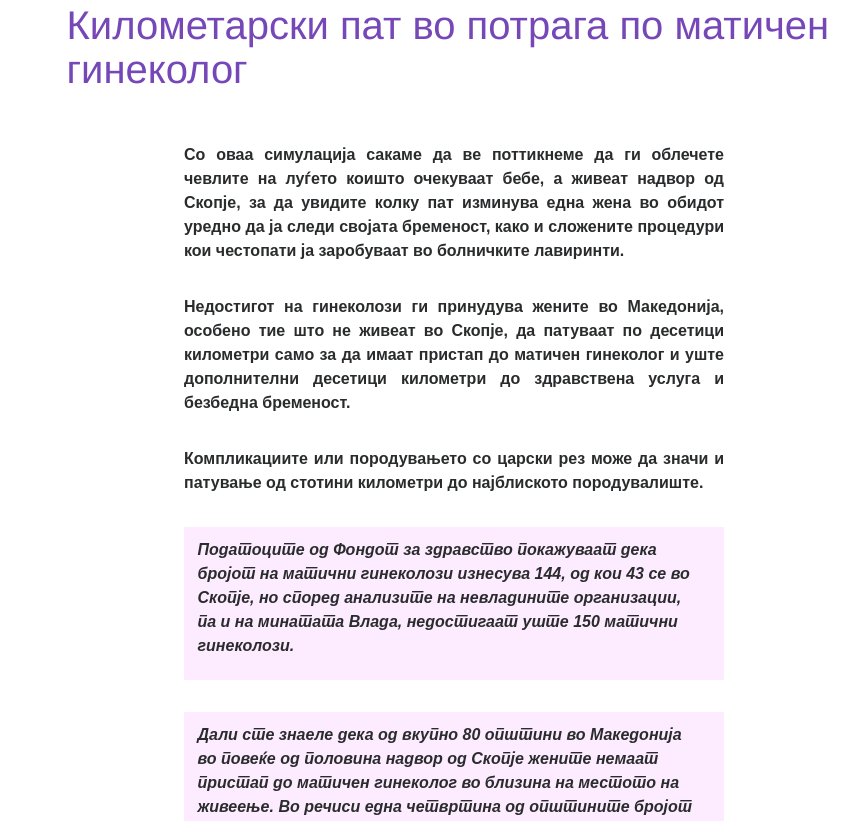
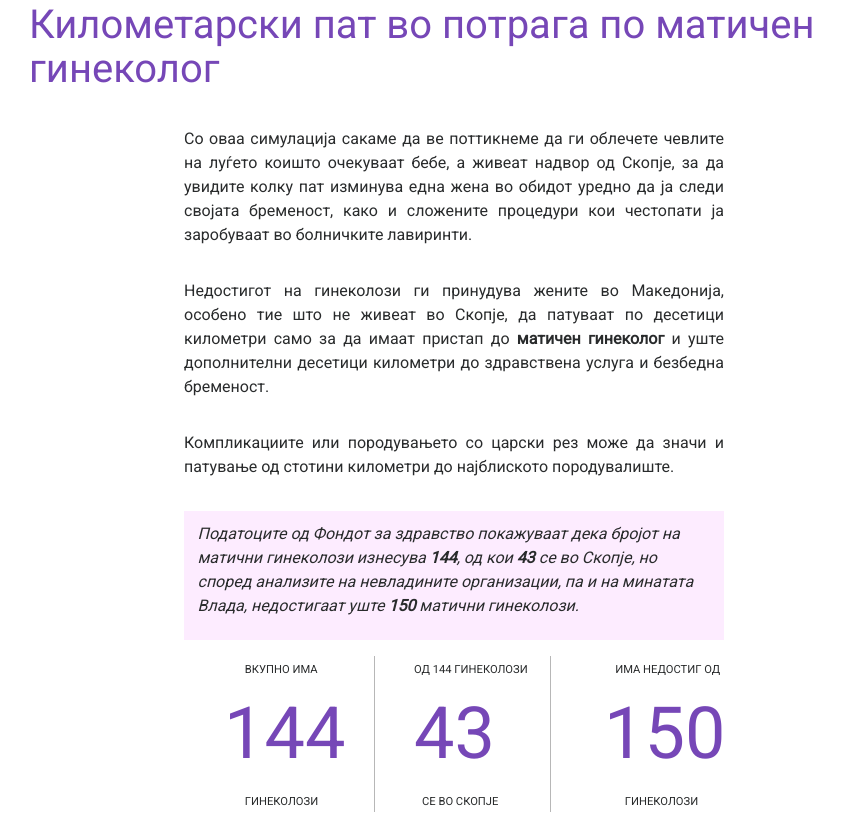
Before and after one commit to igeto/igeto.github.io, a plain HTML site: page index.html in a window 1280 px wide. Shown: the part 739-1560 px from the top of the page, without its empty margins (186-1044 px from the left). Drawn offline with nearby package versions, Linux system fonts and the light colour scheme; some packages are replaced by stand-ins of ours; a script that the page names is missing.

Commit message:
test1 09.07.2017

```diff
--- a/css/style.css
+++ b/css/style.css
@@ -76,6 +76,7 @@
 
 .addressInputExplanation {
     font-size: 10px;
+    margin-bottom: 0;
 }
 
 #gameContent {
@@ -84,7 +85,7 @@
     padding-bottom: 15px;
     padding-left: 20px;
     padding-right: 20px;
-    text-align: justify;
+    text-align: left;
 }
 #travelingModal {
     text-align: justify;
@@ -142,6 +143,7 @@
     padding:  0 50px 40px;
     width: 50%;
     text-align: justify;
+    font-family: 'Roboto', sans-serif;
 }
 
 #card_holder {
@@ -158,9 +160,50 @@
 }
 
 .starter {
-    font-family: Knowledge, Source Sans Pro, Arial, Helvetica, sans-serif;
+    /*font-family: Knowledge, Source Sans Pro, Arial, Helvetica, sans-serif;*/
     /*color: #6b6a6b;*/
-    margin-top: 2rem;
+    margin-top: 1rem;
+}
+.bigNum {
+    font-size: 4.5rem;
+    color: #7647b7;
+    margin: 0 25% 0;
+    text-align: center;
+}
+.smallTop {
+    font-size: .7rem;
+    margin-left: 32%;
+    text-align: center;
+}
+.smallBot {
+    font-size: .7rem;
+    margin-left: 38%;
+    text-align: center;
+}
+.smallTopMid {
+        margin-left: 29%;
+    }
+    .smallBotMid {
+        margin-left: 35%;
+    }
+.midNum {
+    position: relative;
+}
+.midNum::before {
+    position: absolute;
+    content: " ";
+    height: 100%;
+    width: .4%;
+    background-color: rgba(165, 165, 165, .8);
+}
+.midNum::after {
+    position: absolute;
+    content: " ";
+    height: 100%;
+    width: .4%;
+    left: 100%;
+    top: 0;
+    background-color: rgba(165, 165, 165, .8);
 }
 .fact {
     background-color: rgba(252, 224, 255, .6);
@@ -173,10 +216,10 @@
 }
 #starterHeader {
     display: inline-block;
-    font-family: 'Franklin Gothic Medium', 'Arial Narrow', Arial, sans-serif;
+    font-family: 'Roboto', sans-serif;
     color: #7647b7;
     font-size: 40px;
-    margin: 5% 25% 1%;
+    margin: 5% 23% 1%;
 }
 
 footer {
@@ -249,7 +292,9 @@
 #cardDiv {
     margin-top: 550px;
 }
-
+.municipalityData {
+    color: grey;
+}
 footer {
     margin-top: 100px;
 }
@@ -267,6 +312,21 @@
 }
 @media only screen and (max-width: 1600px) {
     #starterHeader {
-        margin: 5% 19% 1%;
+        margin: 5% 16% 1%;
+    }
+    .midNum::after {
+    position: absolute;
+    content: " ";
+    height: 100%;
+    width: .4%;
+    left: 110%;
+    top: 0;
+    background-color: rgba(165, 165, 165, .8);
+    }
+    .smallTopMid {
+        margin-left: 25%;
+    }
+    .smallBotMid {
+        margin-left: 30%;
     }
 }
--- a/index.html
+++ b/index.html
@@ -7,6 +7,7 @@
     <link rel="stylesheet" href="https://maxcdn.bootstrapcdn.com/bootstrap/4.0.0-alpha.6/css/bootstrap.min.css">
     <link rel="stylesheet" href="css/style.css">
     <link rel='icon' href='Assets/favicon.ico' type="image/x-icon">
+    <link href="https://fonts.googleapis.com/css?family=Roboto:400" rel="stylesheet">
     <!--<script type="text/javascript" src="//platform-api.sharethis.com/js/sharethis.js#property=59494488745487001130a1ec&product=inline-share-buttons"></script>-->
 
 </head>
@@ -66,7 +67,8 @@
                     <span class="input-group-addon" id="sizing-addon2">Адреса:</span>
                     <input id="address" type="text" class="form-control" placeholder="Улица, број, населено место" aria-describedby="sizing-addon2">
                 </div>
-                <p><span class="addressInputExplanation">* Доколку не ја знаете точната адреса, може да го внесете само името  на населеното место.</span></p>
+                <p class="addressInputExplanation">* Доколку не ја знаете точната адреса, може да го внесете само името на населеното место.</p>
+                <p class="addressInputExplanation">Адресата се користи за прецизно мерење на поминатиот пат во текот на симулацијата и нема да биде зачувана.</p>
             </div>
             <div class="modal-footer">
                 <button id="addressBtn" type="button" class="btn btn-secondary" data-dismiss="modal">Внеси</button>
@@ -104,13 +106,12 @@
                                         Недостигот на гинеколози ги принудува жените во Македонија, особено тие што не живеат во Скопје, да патуваат по десетици километри само за да имаат пристап до матичен гинеколог и уште дополнителни десетици километри до здравствена услуга и безбедна бременост.
                                     </strong></p>
                                     <p><strong>
-                                        Компликациите или породувањето со царски рез може да значи и патување од стотини километри до најблиското породувалиште.<p><strong>
+                                        Компликациите или породувањето со царски рез може да значи и патување од стотини километри до најблиското породувалиште.
                                     </strong></p>
                                     <br>
                                     <a id="goToGame" href="#">
-                                    <p>Измери ја твојата бременост во километри</p>
+                                        <p><strong>Измери ја твојата бременост во километри</strong></p>
                                     </a>
-
                                 </div>
                                 <div class="col-3"></div>
                             </div>
@@ -129,31 +130,98 @@
         </div>
     </div>
     <div class="container" id="intro_text">
-        <p class="starter">Со оваа симулација сакаме да ве поттикнеме да ги облечете чевлите на луѓето коишто очекуваат бебе, а живеат надвор од Скопје, за да увидите колку пат изминува една жена во обидот уредно да ја следи својата бременост, како и сложените процедури кои честопати ја заробуваат во болничките лавиринти.</p>
+        <div class="row">
+            <div class="col">
                 <p class="starter">
-            Недостигот на гинеколози ги принудува жените во Македонија, особено тие што не живеат во Скопје, да патуваат по десетици километри само за да имаат пристап до <strong>матичен гинеколог</strong> и уште дополнителни десетици километри до здравствена услуга и безбедна бременост.
+                    Со оваа симулација сакаме да ве поттикнеме да ги облечете чевлите на луѓето коишто очекуваат бебе, а живеат надвор од Скопје,
+                    за да увидите колку пат изминува една жена во обидот уредно да ја следи својата бременост, како и сложените процедури кои честопати ја заробуваат во болничките лавиринти.
                 </p>
+            </div>
+        </div>
+        <div class="row">
+            <div class="col">
+                <p class="starter">
+                    Недостигот на гинеколози ги принудува жените во Македонија, особено тие што не живеат во Скопје, да патуваат по десетици километри само за да имаат пристап до
+                    <strong>матичен гинеколог</strong> и уште дополнителни десетици километри до здравствена услуга и безбедна бременост.
+                </p>
+            </div>
+        </div>
+        <div class="row">
+            <div class="col">
                 <p class="starter">
                     Компликациите или породувањето со царски рез може да значи и патување од стотини километри до најблиското породувалиште.
                 </p>
+            </div>
+        </div>
+        <div class="row">
+            <div class="col">
                 <p class="starter fact">
-            Податоците од Фондот за здравство покажуваат дека бројот на матични гинеколози изнесува <strong>144</strong>, од кои <strong>43</strong> се во Скопје, но според анализите на невладините организации, па и на минатата Влада, недостигаат уште <strong>150</strong> матични гинеколози.
+                    Податоците од Фондот за здравство покажуваат дека бројот на матични гинеколози изнесува <strong>144</strong>, од кои <strong>43</strong>
+                    се во Скопје, но според анализите на невладините организации, па и на минатата Влада, недостигаат уште <strong>150</strong> матични гинеколози.
                 </p>
+            </div>
+        </div>
+        <div class="row">
+            <div class="col">
+                <div>
+                    <small class="smallBot">ВКУПНО ИМА</small>
+                    <div class="bigNum">144</div>
+                    <small class="smallBot">ГИНЕКОЛОЗИ</small>
+                </div>
+            </div>
+            <div class="col">
+                <div class="midNum">
+                    <small class="smallTop smallTopMid">ОД 144 ГИНЕКОЛОЗИ</small>
+                    <div class="bigNum">43</div>
+                    <small class="smallBot smallBotMid">СЕ ВО СКОПЈЕ</small>
+                </div>
+            </div>
+            <div class="col">
+                <div>
+                    <small class="smallTop">ИМА НЕДОСТИГ ОД</small>
+                    <div class="bigNum">150</div>
+                    <small class="smallBot">ГИНЕКОЛОЗИ</small>
+                </div>
+            </div>
+        </div>
+        <div class="row">
+            <div class="col">
                 <p class="starter fact">
-            Дали сте знаеле дека од вкупно <strong>80 општини</strong> во Македонија во <strong>повеќе од половина</strong> надвор од Скопје жените немаат пристап до матичен гинеколог во близина на местото на живеење. Во речиси <strong>една четвртина</strong> од општините бројот на матични гинеколози не е доволен за да ги задоволи потребите на сите жени.
+                    Дали сте знаеле дека од вкупно <strong>80 општини</strong> во Македонија во <strong>повеќе од половина</strong> надвор од Скопје жените немаат
+                    пристап до матичен гинеколог во близина на местото на живеење. Во речиси <strong>една четвртина</strong> од општините бројот на матични гинеколози не е доволен за да ги задоволи потребите на сите жени.
                 </p>
+            </div>
+        </div>
+        <div class="row">
+            <div class="col">
                 <p class="starter">
-            Ситуацијата наскоро ќе се влоши, предупредуваат од Здружението на матични гинеколози, затоа што, како што велат, во наредните пет години се очекува најмалку <strong>20</strong> матични гинеколози да заминат во пензија.
+                    Ситуацијата наскоро ќе се влоши, предупредуваат од Здружението на матични гинеколози, затоа што, како што велат, во наредните пет години
+                    се очекува најмалку <strong>20</strong> матични гинеколози да заминат во пензија.
                 </p>
+            </div>
+        </div>
+        <div class="row">
+            <div class="col">
                 <p class="starter">
-            Симулацијата се однесува само на државното здравство, каде што бремените жени имаат право на бесплатни прегледи и во неа не се опфатени приватните здравствени установи или ординации, кои не соработуваат со Фондот за здравство. Сите понудени опции се реални ситуации кои се подготвени во соработка со стручни лица.
+                    Симулацијата се однесува само на државното здравство, каде што бремените жени имаат право на бесплатни прегледи и во неа не се
+                    опфатени приватните здравствени установи или ординации, кои не соработуваат со Фондот за здравство. Сите понудени опции се реални ситуации кои се подготвени во соработка со стручни лица.
                 </p>
+            </div>
+        </div>
+        <div class="row">
+            <div class="col">
                 <p class="starter">
                     Информациите за здравствените услуги кои можат да ги добијат граѓаните во Македонија се од Фондот за здравство и Министерството за здравство.
                 </p>
+            </div>
+        </div>
+        <div class="row">
+            <div class="col">
                 <p class="starter">
                     Оваа игра има за цел да ви ги прикаже патеките и изборите кои ги имаат жените во текот на следењето на една бременост во времетраење од 280 денови.
                 </p>
+            </div>
+        </div>
     </div>
     <div class="container">
         <div class="row">
```
Also changed, not shown: js/mapScript.js. Lines whose indentation alone changed are shown as unchanged.
